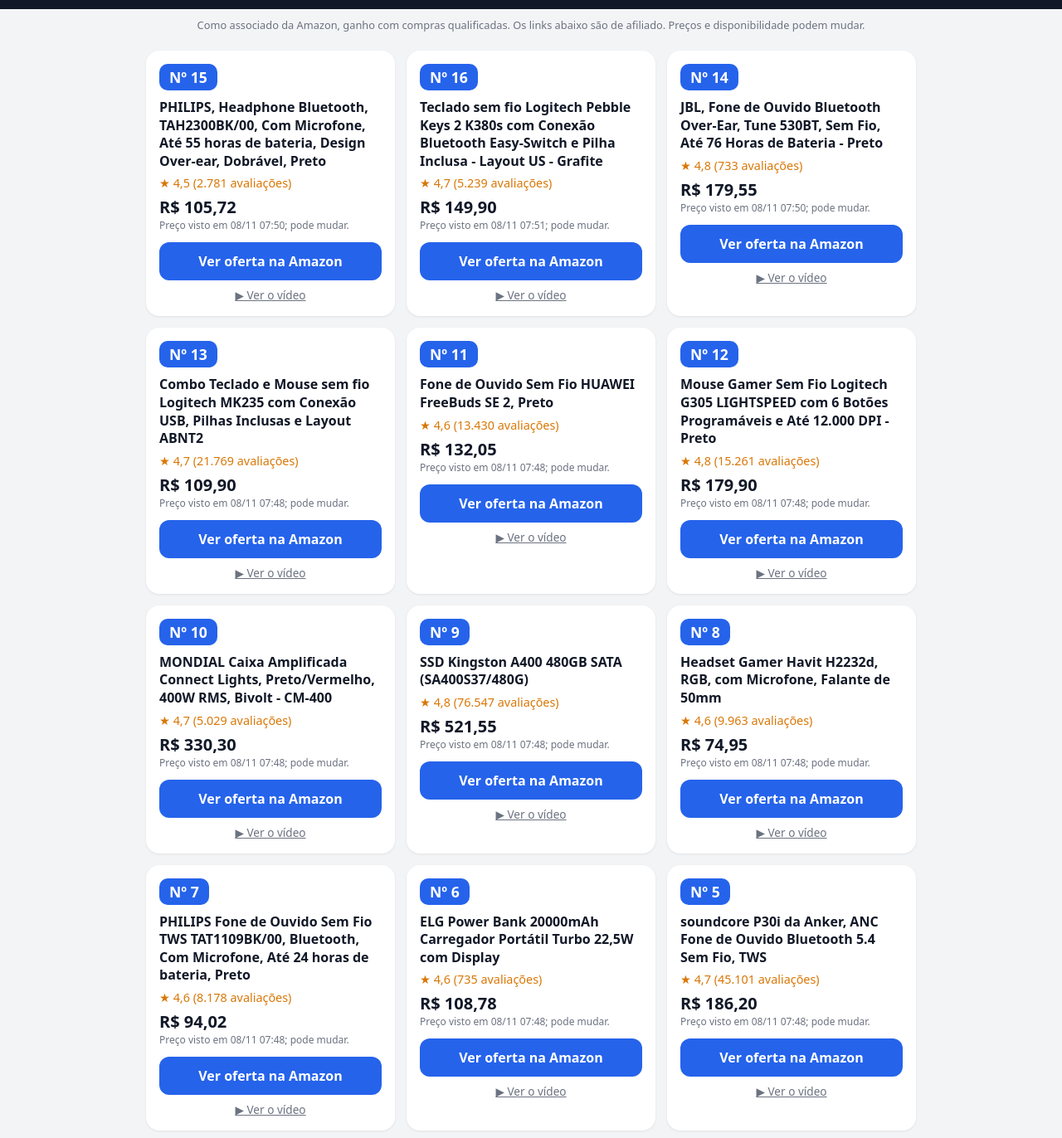
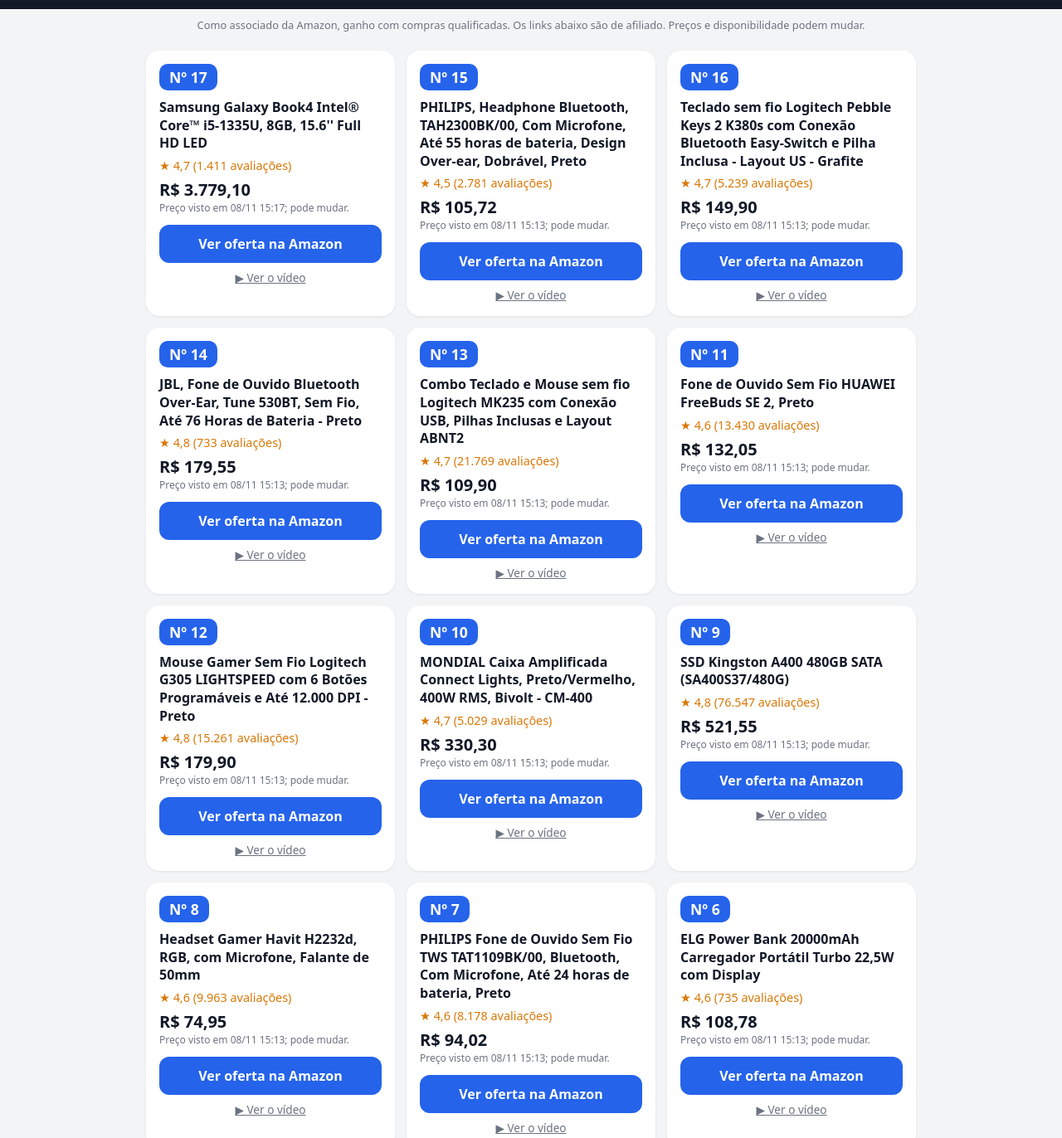
Before and after one commit to rfetiercae-spec/ofertas, a plain HTML site: page index.html in a window 1280 px wide. Shown: the part 132-1504 px from the top of the page at 83% size. Drawn offline with Linux system fonts and the light colour scheme.

Commit message:
Atualiza index.html

```diff
--- a/index.html
+++ b/index.html
@@ -21,38 +21,40 @@ h2{font-size:1rem;line-height:1.35;margin:10px 0 6px}.rt{color:#d97706;font-size
 </style></head><body><header><h1>Lançou Tech</h1><p>Ofertas dos nossos vídeos — digite o número que apareceu no Short</p>
 <input id="q" type="search" inputmode="search" placeholder="Nº do vídeo ou nome do produto" aria-label="Buscar produto"></header>
 <p class="disc">Como associado da Amazon, ganho com compras qualificadas. Os links abaixo são de afiliado. Preços e disponibilidade podem mudar.</p>
-<main id="list"><article id="15" data-s="15 philips, headphone bluetooth, tah2300bk/00, com microfone, até 55 horas de bateria, design over-ear, dobrável, preto philips"><div class="n">Nº 15</div>
-<h2>PHILIPS, Headphone Bluetooth, TAH2300BK/00, Com Microfone, Até 55 horas de bateria, Design Over-ear, Dobrável, Preto</h2><div class='rt'>★ 4,5 (2.781 avaliações)</div><div class='price'>R$ 105,72</div><div class='ts'>Preço visto em 08/11 07:50; pode mudar.</div>
+<main id="list"><article id="17" data-s="17 samsung galaxy book4 intel® core™ i5-1335u, 8gb, 15.6&#x27;&#x27; full hd led samsung"><div class="n">Nº 17</div>
+<h2>Samsung Galaxy Book4 Intel® Core™ i5-1335U, 8GB, 15.6&#x27;&#x27; Full HD LED</h2><div class='rt'>★ 4,7 (1.411 avaliações)</div><div class='price'>R$ 3.779,10</div><div class='ts'>Preço visto em 08/11 15:17; pode mudar.</div>
+<a class="btn" rel="sponsored nofollow noopener" target="_blank" href="https://link.amazon/B008W3y6K">Ver oferta na Amazon</a><a class='vid' href='https://youtube.com/shorts/Qu-clTDAyXM' target='_blank' rel='noopener'>▶ Ver o vídeo</a></article><article id="15" data-s="15 philips, headphone bluetooth, tah2300bk/00, com microfone, até 55 horas de bateria, design over-ear, dobrável, preto philips"><div class="n">Nº 15</div>
+<h2>PHILIPS, Headphone Bluetooth, TAH2300BK/00, Com Microfone, Até 55 horas de bateria, Design Over-ear, Dobrável, Preto</h2><div class='rt'>★ 4,5 (2.781 avaliações)</div><div class='price'>R$ 105,72</div><div class='ts'>Preço visto em 08/11 15:13; pode mudar.</div>
 <a class="btn" rel="sponsored nofollow noopener" target="_blank" href="https://link.amazon/B0hKGu3ln">Ver oferta na Amazon</a><a class='vid' href='https://youtube.com/shorts/WfXdB5ACTp0' target='_blank' rel='noopener'>▶ Ver o vídeo</a></article><article id="16" data-s="16 teclado sem fio logitech pebble keys 2 k380s com conexão bluetooth easy-switch e pilha inclusa - layout us - grafite logitech"><div class="n">Nº 16</div>
-<h2>Teclado sem fio Logitech Pebble Keys 2 K380s com Conexão Bluetooth Easy-Switch e Pilha Inclusa - Layout US - Grafite</h2><div class='rt'>★ 4,7 (5.239 avaliações)</div><div class='price'>R$ 149,90</div><div class='ts'>Preço visto em 08/11 07:51; pode mudar.</div>
+<h2>Teclado sem fio Logitech Pebble Keys 2 K380s com Conexão Bluetooth Easy-Switch e Pilha Inclusa - Layout US - Grafite</h2><div class='rt'>★ 4,7 (5.239 avaliações)</div><div class='price'>R$ 149,90</div><div class='ts'>Preço visto em 08/11 15:13; pode mudar.</div>
 <a class="btn" rel="sponsored nofollow noopener" target="_blank" href="https://link.amazon/B0cZQ4Vec">Ver oferta na Amazon</a><a class='vid' href='https://youtube.com/shorts/DBij2OBLJKg' target='_blank' rel='noopener'>▶ Ver o vídeo</a></article><article id="14" data-s="14 jbl, fone de ouvido bluetooth over-ear, tune 530bt, sem fio, até 76 horas de bateria - preto jbl"><div class="n">Nº 14</div>
-<h2>JBL, Fone de Ouvido Bluetooth Over-Ear, Tune 530BT, Sem Fio, Até 76 Horas de Bateria - Preto</h2><div class='rt'>★ 4,8 (733 avaliações)</div><div class='price'>R$ 179,55</div><div class='ts'>Preço visto em 08/11 07:50; pode mudar.</div>
+<h2>JBL, Fone de Ouvido Bluetooth Over-Ear, Tune 530BT, Sem Fio, Até 76 Horas de Bateria - Preto</h2><div class='rt'>★ 4,8 (733 avaliações)</div><div class='price'>R$ 179,55</div><div class='ts'>Preço visto em 08/11 15:13; pode mudar.</div>
 <a class="btn" rel="sponsored nofollow noopener" target="_blank" href="https://link.amazon/B01OZ1C5N">Ver oferta na Amazon</a><a class='vid' href='https://youtube.com/shorts/1r7a8AVAi3s' target='_blank' rel='noopener'>▶ Ver o vídeo</a></article><article id="13" data-s="13 combo teclado e mouse sem fio logitech mk235 com conexão usb, pilhas inclusas e layout abnt2 logitech"><div class="n">Nº 13</div>
-<h2>Combo Teclado e Mouse sem fio Logitech MK235 com Conexão USB, Pilhas Inclusas e Layout ABNT2</h2><div class='rt'>★ 4,7 (21.769 avaliações)</div><div class='price'>R$ 109,90</div><div class='ts'>Preço visto em 08/11 07:48; pode mudar.</div>
+<h2>Combo Teclado e Mouse sem fio Logitech MK235 com Conexão USB, Pilhas Inclusas e Layout ABNT2</h2><div class='rt'>★ 4,7 (21.769 avaliações)</div><div class='price'>R$ 109,90</div><div class='ts'>Preço visto em 08/11 15:13; pode mudar.</div>
 <a class="btn" rel="sponsored nofollow noopener" target="_blank" href="https://www.amazon.com.br/dp/B07643MPGS?tag=ofertasatua0f-20">Ver oferta na Amazon</a><a class='vid' href='https://youtube.com/shorts/qjVpOPJkziY' target='_blank' rel='noopener'>▶ Ver o vídeo</a></article><article id="11" data-s="11 fone de ouvido sem fio huawei freebuds se 2, preto huawei"><div class="n">Nº 11</div>
-<h2>Fone de Ouvido Sem Fio HUAWEI FreeBuds SE 2, Preto</h2><div class='rt'>★ 4,6 (13.430 avaliações)</div><div class='price'>R$ 132,05</div><div class='ts'>Preço visto em 08/11 07:48; pode mudar.</div>
+<h2>Fone de Ouvido Sem Fio HUAWEI FreeBuds SE 2, Preto</h2><div class='rt'>★ 4,6 (13.430 avaliações)</div><div class='price'>R$ 132,05</div><div class='ts'>Preço visto em 08/11 15:13; pode mudar.</div>
 <a class="btn" rel="sponsored nofollow noopener" target="_blank" href="https://www.amazon.com.br/dp/B0D45QCBF7?tag=ofertasatua0f-20">Ver oferta na Amazon</a><a class='vid' href='https://youtube.com/shorts/5P3-oHI0Uv0' target='_blank' rel='noopener'>▶ Ver o vídeo</a></article><article id="12" data-s="12 mouse gamer sem fio logitech g305 lightspeed com 6 botões programáveis e até 12.000 dpi - preto logitech g"><div class="n">Nº 12</div>
-<h2>Mouse Gamer Sem Fio Logitech G305 LIGHTSPEED com 6 Botões Programáveis e Até 12.000 DPI - Preto</h2><div class='rt'>★ 4,8 (15.261 avaliações)</div><div class='price'>R$ 179,90</div><div class='ts'>Preço visto em 08/11 07:48; pode mudar.</div>
+<h2>Mouse Gamer Sem Fio Logitech G305 LIGHTSPEED com 6 Botões Programáveis e Até 12.000 DPI - Preto</h2><div class='rt'>★ 4,8 (15.261 avaliações)</div><div class='price'>R$ 179,90</div><div class='ts'>Preço visto em 08/11 15:13; pode mudar.</div>
 <a class="btn" rel="sponsored nofollow noopener" target="_blank" href="https://www.amazon.com.br/dp/B07GPRWFC5?tag=ofertasatua0f-20">Ver oferta na Amazon</a><a class='vid' href='https://youtube.com/shorts/kyfkmBgQSlk' target='_blank' rel='noopener'>▶ Ver o vídeo</a></article><article id="10" data-s="10 mondial caixa amplificada connect lights, preto/vermelho, 400w rms, bivolt - cm-400 mondial"><div class="n">Nº 10</div>
-<h2>MONDIAL Caixa Amplificada Connect Lights, Preto/Vermelho, 400W RMS, Bivolt - CM-400</h2><div class='rt'>★ 4,7 (5.029 avaliações)</div><div class='price'>R$ 330,30</div><div class='ts'>Preço visto em 08/11 07:48; pode mudar.</div>
+<h2>MONDIAL Caixa Amplificada Connect Lights, Preto/Vermelho, 400W RMS, Bivolt - CM-400</h2><div class='rt'>★ 4,7 (5.029 avaliações)</div><div class='price'>R$ 330,30</div><div class='ts'>Preço visto em 08/11 15:13; pode mudar.</div>
 <a class="btn" rel="sponsored nofollow noopener" target="_blank" href="https://www.amazon.com.br/dp/B0914XZ2LL?tag=ofertasatua0f-20">Ver oferta na Amazon</a><a class='vid' href='https://youtube.com/shorts/kAbh6emquyo' target='_blank' rel='noopener'>▶ Ver o vídeo</a></article><article id="9" data-s="9 ssd kingston a400 480gb sata (sa400s37/480g) kingston"><div class="n">Nº 9</div>
-<h2>SSD Kingston A400 480GB SATA (SA400S37/480G)</h2><div class='rt'>★ 4,8 (76.547 avaliações)</div><div class='price'>R$ 521,55</div><div class='ts'>Preço visto em 08/11 07:48; pode mudar.</div>
+<h2>SSD Kingston A400 480GB SATA (SA400S37/480G)</h2><div class='rt'>★ 4,8 (76.547 avaliações)</div><div class='price'>R$ 521,55</div><div class='ts'>Preço visto em 08/11 15:13; pode mudar.</div>
 <a class="btn" rel="sponsored nofollow noopener" target="_blank" href="https://www.amazon.com.br/dp/B01N0TQPQB?tag=ofertasatua0f-20">Ver oferta na Amazon</a><a class='vid' href='https://youtube.com/shorts/G86gPYGjKKs' target='_blank' rel='noopener'>▶ Ver o vídeo</a></article><article id="8" data-s="8 headset gamer havit h2232d, rgb, com microfone, falante de 50mm havit"><div class="n">Nº 8</div>
-<h2>Headset Gamer Havit H2232d, RGB, com Microfone, Falante de 50mm</h2><div class='rt'>★ 4,6 (9.963 avaliações)</div><div class='price'>R$ 74,95</div><div class='ts'>Preço visto em 08/11 07:48; pode mudar.</div>
+<h2>Headset Gamer Havit H2232d, RGB, com Microfone, Falante de 50mm</h2><div class='rt'>★ 4,6 (9.963 avaliações)</div><div class='price'>R$ 74,95</div><div class='ts'>Preço visto em 08/11 15:13; pode mudar.</div>
 <a class="btn" rel="sponsored nofollow noopener" target="_blank" href="https://www.amazon.com.br/dp/B07N78G8GB?tag=ofertasatua0f-20">Ver oferta na Amazon</a><a class='vid' href='https://youtube.com/shorts/0j7D66h70t4' target='_blank' rel='noopener'>▶ Ver o vídeo</a></article><article id="7" data-s="7 philips fone de ouvido sem fio tws tat1109bk/00, bluetooth, com microfone, até 24 horas de bateria, preto philips"><div class="n">Nº 7</div>
-<h2>PHILIPS Fone de Ouvido Sem Fio TWS TAT1109BK/00, Bluetooth, Com Microfone, Até 24 horas de bateria, Preto</h2><div class='rt'>★ 4,6 (8.178 avaliações)</div><div class='price'>R$ 94,02</div><div class='ts'>Preço visto em 08/11 07:48; pode mudar.</div>
+<h2>PHILIPS Fone de Ouvido Sem Fio TWS TAT1109BK/00, Bluetooth, Com Microfone, Até 24 horas de bateria, Preto</h2><div class='rt'>★ 4,6 (8.178 avaliações)</div><div class='price'>R$ 94,02</div><div class='ts'>Preço visto em 08/11 15:13; pode mudar.</div>
 <a class="btn" rel="sponsored nofollow noopener" target="_blank" href="https://www.amazon.com.br/dp/B0DVMQVVDY?tag=ofertasatua0f-20">Ver oferta na Amazon</a><a class='vid' href='https://youtube.com/shorts/uGiqM5Awxf0' target='_blank' rel='noopener'>▶ Ver o vídeo</a></article><article id="6" data-s="6 elg power bank 20000mah carregador portátil turbo 22,5w com display elg"><div class="n">Nº 6</div>
-<h2>ELG Power Bank 20000mAh Carregador Portátil Turbo 22,5W com Display</h2><div class='rt'>★ 4,6 (735 avaliações)</div><div class='price'>R$ 108,78</div><div class='ts'>Preço visto em 08/11 07:48; pode mudar.</div>
+<h2>ELG Power Bank 20000mAh Carregador Portátil Turbo 22,5W com Display</h2><div class='rt'>★ 4,6 (735 avaliações)</div><div class='price'>R$ 108,78</div><div class='ts'>Preço visto em 08/11 15:13; pode mudar.</div>
 <a class="btn" rel="sponsored nofollow noopener" target="_blank" href="https://www.amazon.com.br/dp/B07DHSHXVP?tag=ofertasatua0f-20">Ver oferta na Amazon</a><a class='vid' href='https://youtube.com/shorts/k7JirA1Wtc8' target='_blank' rel='noopener'>▶ Ver o vídeo</a></article><article id="5" data-s="5 soundcore p30i da anker, anc fone de ouvido bluetooth 5.4 sem fio, tws soundcore"><div class="n">Nº 5</div>
-<h2>soundcore P30i da Anker, ANC Fone de Ouvido Bluetooth 5.4 Sem Fio, TWS</h2><div class='rt'>★ 4,7 (45.101 avaliações)</div><div class='price'>R$ 186,20</div><div class='ts'>Preço visto em 08/11 07:48; pode mudar.</div>
+<h2>soundcore P30i da Anker, ANC Fone de Ouvido Bluetooth 5.4 Sem Fio, TWS</h2><div class='rt'>★ 4,7 (45.101 avaliações)</div><div class='price'>R$ 186,20</div><div class='ts'>Preço visto em 08/11 15:13; pode mudar.</div>
 <a class="btn" rel="sponsored nofollow noopener" target="_blank" href="https://www.amazon.com.br/dp/B0CRTYZG5C?tag=ofertasatua0f-20">Ver oferta na Amazon</a><a class='vid' href='https://youtube.com/shorts/VXK98s9poHQ' target='_blank' rel='noopener'>▶ Ver o vídeo</a></article><article id="3" data-s="3 smartwatch huawei band 10, caixa de polímeros duráveis, análise do sono em nível profissional huawei"><div class="n">Nº 3</div>
-<h2>Smartwatch HUAWEI Band 10, Caixa de Polímeros Duráveis, Análise do Sono em Nível Profissional</h2><div class='rt'>★ 4,8 (5.900 avaliações)</div><div class='price'>R$ 208,05</div><div class='ts'>Preço visto em 08/11 07:48; pode mudar.</div>
+<h2>Smartwatch HUAWEI Band 10, Caixa de Polímeros Duráveis, Análise do Sono em Nível Profissional</h2><div class='rt'>★ 4,8 (5.900 avaliações)</div><div class='price'>R$ 208,05</div><div class='ts'>Preço visto em 08/11 15:13; pode mudar.</div>
 <a class="btn" rel="sponsored nofollow noopener" target="_blank" href="https://www.amazon.com.br/dp/B0DWFPS6W6?tag=ofertasatua0f-20">Ver oferta na Amazon</a><a class='vid' href='https://youtube.com/shorts/xHdlldq1n78' target='_blank' rel='noopener'>▶ Ver o vídeo</a></article><article id="4" data-s="4 soundcore p20i da anker, fone de ouvido bluetooth 5.3 sem fio, 2 mics ia soundcore"><div class="n">Nº 4</div>
-<h2>soundcore P20i da Anker, Fone de Ouvido Bluetooth 5.3 Sem Fio, 2 Mics IA</h2><div class='rt'>★ 4,6 (117.300 avaliações)</div><div class='price'>R$ 131,10</div><div class='ts'>Preço visto em 08/11 07:48; pode mudar.</div>
+<h2>soundcore P20i da Anker, Fone de Ouvido Bluetooth 5.3 Sem Fio, 2 Mics IA</h2><div class='rt'>★ 4,6 (117.300 avaliações)</div><div class='price'>R$ 131,10</div><div class='ts'>Preço visto em 08/11 15:13; pode mudar.</div>
 <a class="btn" rel="sponsored nofollow noopener" target="_blank" href="https://www.amazon.com.br/dp/B0BTYCRJSS?tag=ofertasatua0f-20">Ver oferta na Amazon</a><a class='vid' href='https://youtube.com/shorts/cORpXWvTTb0' target='_blank' rel='noopener'>▶ Ver o vídeo</a></article><article id="2" data-s="2 mouse gamer logitech g203 lightsync rgb, 6 botões programáveis e até 8.000 dpi, preto logitech"><div class="n">Nº 2</div>
-<h2>Mouse Gamer Logitech G203 LIGHTSYNC RGB, 6 Botões Programáveis e Até 8.000 DPI, Preto</h2><div class='rt'>★ 4,8 (43.000 avaliações)</div><div class='price'>R$ 85,40</div><div class='ts'>Preço visto em 08/11 07:48; pode mudar.</div>
+<h2>Mouse Gamer Logitech G203 LIGHTSYNC RGB, 6 Botões Programáveis e Até 8.000 DPI, Preto</h2><div class='rt'>★ 4,8 (43.000 avaliações)</div><div class='price'>R$ 85,40</div><div class='ts'>Preço visto em 08/11 15:13; pode mudar.</div>
 <a class="btn" rel="sponsored nofollow noopener" target="_blank" href="https://www.amazon.com.br/dp/B087CT8PWY?tag=ofertasatua0f-20">Ver oferta na Amazon</a><a class='vid' href='https://youtube.com/shorts/wMXd65P5MdM' target='_blank' rel='noopener'>▶ Ver o vídeo</a></article><article id="1" data-s="1 smartwatch samsung galaxy fit3 display 1.6 polegadas grafite samsung"><div class="n">Nº 1</div>
-<h2>Smartwatch Samsung Galaxy Fit3 Display 1.6 polegadas Grafite</h2><div class='rt'>★ 4,8 (13.400 avaliações)</div><div class='price'>R$ 203,30</div><div class='ts'>Preço visto em 08/11 07:48; pode mudar.</div>
+<h2>Smartwatch Samsung Galaxy Fit3 Display 1.6 polegadas Grafite</h2><div class='rt'>★ 4,8 (13.400 avaliações)</div><div class='price'>R$ 203,30</div><div class='ts'>Preço visto em 08/11 15:13; pode mudar.</div>
 <a class="btn" rel="sponsored nofollow noopener" target="_blank" href="https://www.amazon.com.br/dp/B0CVCLGV1W?tag=ofertasatua0f-20">Ver oferta na Amazon</a><a class='vid' href='https://youtube.com/shorts/47mXZbRSNyM' target='_blank' rel='noopener'>▶ Ver o vídeo</a></article><p class="empty" id="none" hidden>Nada encontrado.</p></main>
 <script>
 const q=document.getElementById('q'),items=[...document.querySelectorAll('article')],none=document.getElementById('none');
```
